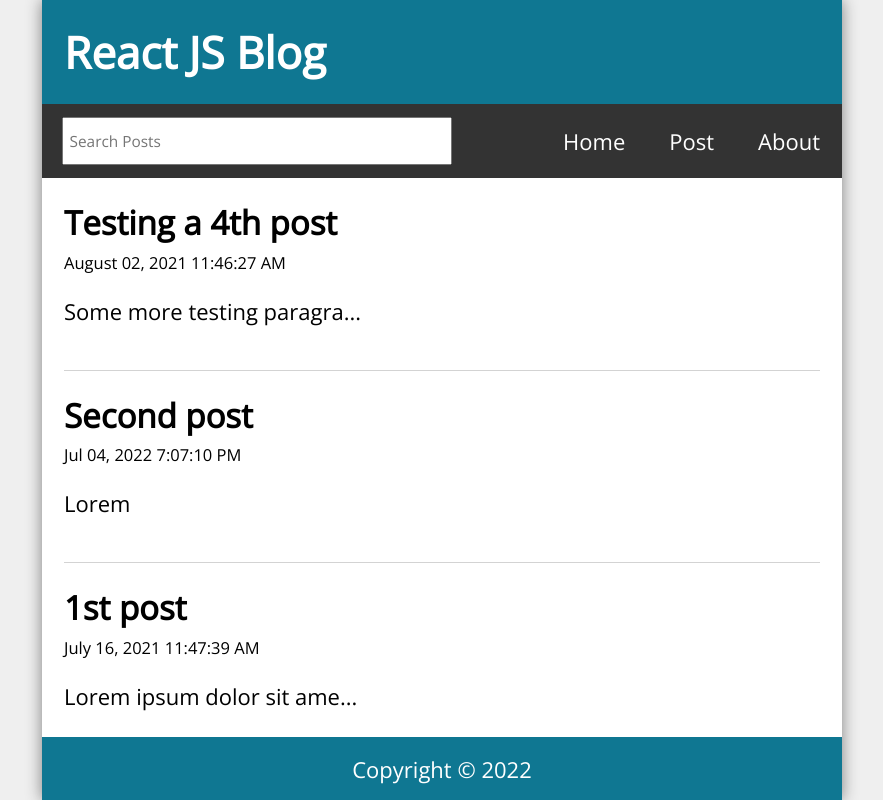
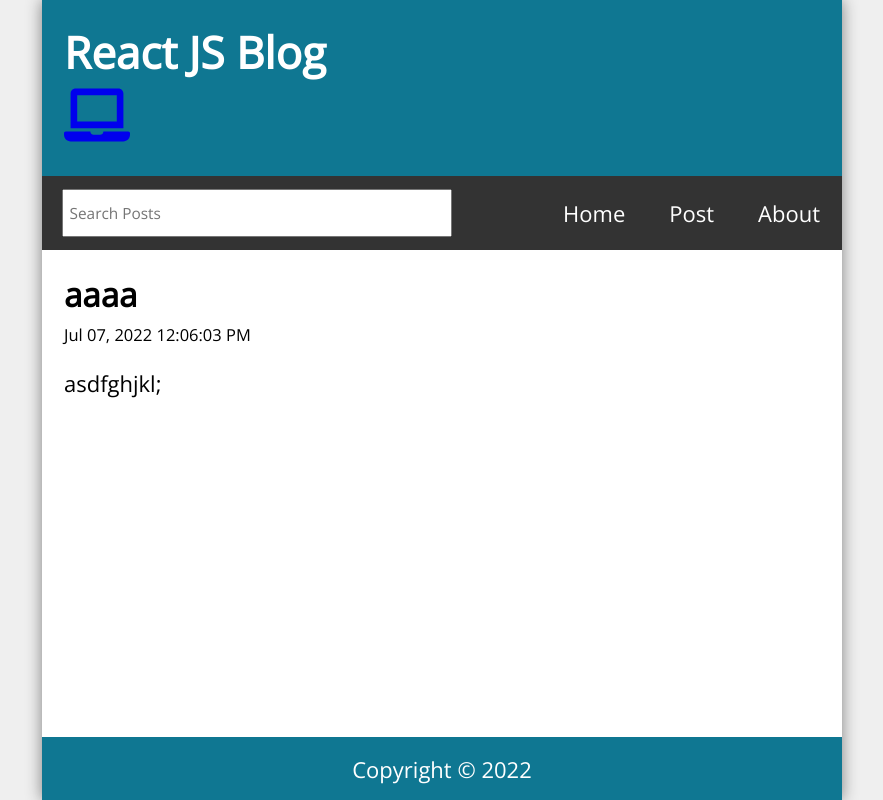
Before and after one commit to juleenek/Simple-Blog, a React (Create React App) app: page / in a window 1280 px wide. Shown: the whole page, without its empty margins (198-1081 px from the left). Built offline with nearby package versions, Linux system fonts and the light colour scheme; data requests are answered from the project's data file.

Commit message:
Custom Hooks

```diff
--- a/data/db.json
+++ b/data/db.json
@@ -2,21 +2,9 @@
   "posts": [
     {
       "id": 1,
-      "title": "1st post",
-      "datetime": "July 16, 2021 11:47:39 AM",
-      "body": "Lorem ipsum dolor sit amet, consectetur adipiscing elit, sed do eiusmod tempor incididunt ut labore et dolore magna aliqua. Ut enim ad minim veniam, quis nostrud exercitation ullamco laboris nisi ut aliquip ex ea commodo consequat. Duis aute irure dolor in reprehenderit in voluptate velit esse cillum dolore eu fugiat nulla pariatur. Excepteur sint occaecat cupidatat non proident, sunt in culpa qui officia deserunt mollit anim id est laborum."
-    },
-    {
-      "id": 2,
-      "title": "Second post",
-      "datetime": "Jul 04, 2022 7:07:10 PM",
-      "body": "Lorem"
-    },
-    {
-      "id": 4,
-      "title": "Testing a 4th post",
-      "datetime": "August 02, 2021 11:46:27 AM",
-      "body": "Some more testing paragraphs!"
+      "title": "aaaa",
+      "datetime": "Jul 07, 2022 12:06:03 PM",
+      "body": "asdfghjkl;"
     }
   ]
 }
--- a/package.json
+++ b/package.json
@@ -14,6 +14,7 @@
     "date-fns": "^2.28.0",
     "react": "^18.2.0",
     "react-dom": "^18.2.0",
+    "react-icons": "^4.4.0",
     "react-router-dom": "^6.3.0",
     "react-scripts": "5.0.1",
     "typescript": "^4.7.4",
--- a/src/App.tsx
+++ b/src/App.tsx
@@ -1,19 +1,21 @@
-import { Footer } from './Components/Main/Footer';
-import { Header } from './Components/Main/Header';
-import { Nav } from './Components/Main/Nav';
-import { NewPost } from './Components/Post/NewPost';
-import { PostPage } from './Components/Post/PostPage';
-import { About } from './Components/About';
-import { Home } from './Components/Home';
-import { Missing } from './Components/Missing';
-import { EditPost } from './Components/Post/EditPost';
+import { Footer } from './components/main/Footer';
+import { Header } from './components/main/Header';
+import { Nav } from './components/main/Nav';
+import { NewPost } from './components/post/NewPost';
+import { PostPage } from './components/post/PostPage';
+import { About } from './components/About';
+import { Home } from './components/Home';
+import { Missing } from './components/Missing';
+import { EditPost } from './components/post/EditPost';
 
 import { Route, Routes, useNavigate } from 'react-router-dom';
 import { useState, useEffect } from 'react';
 import { format } from 'date-fns';
 import api from './api/posts';
+import { useWindowSize } from './hooks/useWindowSize';
+import { useAxiosFetch } from './hooks/useAxiosFetch';
 
-import { PostType } from './Types/PostType';
+import { PostType } from './types/PostType';
 
 function App() {
   const [posts, setPosts] = useState([]);
@@ -24,18 +26,27 @@
   const [editTitle, setEditTitle] = useState('');
   const [editBody, setEditBody] = useState('');
   const navigate = useNavigate();
+  const { width } = useWindowSize();
+
+  const { data, fetchError, isLoading } = useAxiosFetch(
+    'http://localhost:3500/posts'
+  );
 
   useEffect(() => {
-    const fetchPosts = async () => {
-      try {
-        const response = await api.get('/posts');
-        setPosts(response.data);
-      } catch (error) {
-        console.log(`Error: ${(error as Error).message}`);
-      }
-    };
-    fetchPosts();
-  }, []);
+    setPosts(data);
+  }, [data]);
+
+  // useEffect(() => {
+  //   const fetchPosts = async () => {
+  //     try {
+  //       const response = await api.get('/posts');
+  //       setPosts(response.data);
+  //     } catch (error) {
+  //       console.log(`Error: ${(error as Error).message}`);
+  //     }
+  //   };
+  //   fetchPosts();
+  // }, []);
 
   useEffect(() => {
     const filteredResults: PostType[] = posts.filter(
@@ -93,10 +104,14 @@
 
   return (
     <div className='App'>
-      <Header title='React JS Blog' />
+      <Header title='React JS Blog' width={width} />
       <Nav search={search} setSearch={setSearch} />
       <Routes>
-        <Route path='/' element={<Home posts={searchResults} />} />
+        <Route path='/' element={<Home
+        posts={searchResults}
+        fetchError={fetchError}
+        isLoading = {isLoading}
+        />} />
         <Route
           path='/post'
           element={
--- a/src/Components/Feed.tsx
+++ b/src/Components/Feed.tsx
@@ -1,5 +1,5 @@
-import { Post } from './Post/Post';
-import { PostType } from '../Types/PostType';
+import { Post } from './post/Post';
+import { PostType } from '../types/PostType';
 
 type Props = {
   posts: PostType[];
--- a/src/Components/Home.tsx
+++ b/src/Components/Home.tsx
@@ -1,14 +1,28 @@
 import { Feed } from './Feed';
-import { PostType } from '../Types/PostType';
+import { PostType } from '../types/PostType';
 
 type Props = {
   posts: PostType[];
+  fetchError: string;
+  isLoading: boolean;
 };
 
-export const Home: React.FC<Props> = ({ posts }) => {
+export const Home: React.FC<Props> = ({ posts, fetchError, isLoading }) => {
   return (
     <main className='Home'>
-      {posts.length ? <Feed posts={posts} /> : <p>No posts to display.</p>}
+      {isLoading && <p className='statusMsg'>Loading posts....</p>}
+      {!isLoading && fetchError && (
+        <p className='statusMsg' style={{ color: 'red' }}>
+          {fetchError}
+        </p>
+      )}
+      {!isLoading &&
+        !fetchError &&
+        (posts.length ? (
+          <Feed posts={posts} />
+        ) : (
+          <p className='statusMsg'>No posts to display.</p>
+        ))}
     </main>
   );
 };
--- a/src/Components/Main/Header.tsx
+++ b/src/Components/Main/Header.tsx
@@ -1,14 +1,23 @@
 import { Link } from 'react-router-dom';
+import { FaLaptop, FaTabletAlt, FaMobileAlt } from 'react-icons/fa';
 
 type Props = {
   title: string;
+  width: number;
 };
 
-export const Header: React.FC<Props> = ({ title }) => {
+export const Header: React.FC<Props> = ({ title, width }) => {
   return (
     <header className='Header'>
       <Link to='/'>
         <h1>{title}</h1>
+        {width < 768 ? (
+          <FaMobileAlt />
+        ) : width < 992 ? (
+          <FaTabletAlt />
+        ) : (
+          <FaLaptop />
+        )}
       </Link>
     </header>
   );
--- a/src/Components/Post/EditPost.tsx
+++ b/src/Components/Post/EditPost.tsx
@@ -1,4 +1,4 @@
-import { PostType } from '../../Types/PostType';
+import { PostType } from '../../types/PostType';
 import { Link, useParams } from 'react-router-dom';
 import { useEffect } from 'react';
 
--- a/src/Components/Post/Post.tsx
+++ b/src/Components/Post/Post.tsx
@@ -1,4 +1,4 @@
-import { PostType } from '../../Types/PostType';
+import { PostType } from '../../types/PostType';
 import { Link } from 'react-router-dom';
 
 type Props = {
--- a/src/Components/Post/PostPage.tsx
+++ b/src/Components/Post/PostPage.tsx
@@ -1,5 +1,5 @@
 import { useParams, Link } from 'react-router-dom';
-import { PostType } from '../../Types/PostType';
+import { PostType } from '../../types/PostType';
 
 type Props = {
   posts: PostType[];
--- /dev/null
+++ b/src/hooks/useAxiosFetch.tsx
@@ -0,0 +1,41 @@
+import { useState, useEffect } from 'react';
+import axios from 'axios';
+
+export const useAxiosFetch = (dataUrl: string) => {
+  const [data, setData] = useState([]);
+  const [fetchError, setFetchError] = useState(null);
+  const [isLoading, setIsLoading] = useState(null);
+
+  useEffect(() => {
+    let isMounted = true;
+    const source = axios.CancelToken.source();
+    const fetchData = async (url: string) => {
+      setIsLoading(true);
+      try {
+        const response = await axios.get(url, {
+          cancelToken: source.token,
+        });
+        if (isMounted) {
+          setData(response.data);
+          setFetchError(null);
+        }
+      } catch (error) {
+        if (isMounted) {
+          setFetchError((error as Error).message);
+          setData([]);
+        }
+      } finally {
+        isMounted && setTimeout(() => setIsLoading(false), 1000);
+      }
+    };
+    fetchData(dataUrl);
+    const cleanUp = () => {
+      isMounted = false;
+      source.cancel();
+    };
+
+    return cleanUp;
+  }, [dataUrl]);
+
+  return { data, fetchError, isLoading };
+};
--- /dev/null
+++ b/src/hooks/useWindowSize.tsx
@@ -0,0 +1,23 @@
+import { useState, useEffect } from 'react';
+
+export const useWindowSize = () => {
+  const [windowSize, setWindowSize] = useState({
+    width: undefined,
+    height: undefined,
+  });
+
+  useEffect(() => {
+    const handleResize = () => {
+      setWindowSize({
+        width: window.innerWidth,
+        height: window.innerHeight,
+      });
+    };
+    handleResize();
+    window.addEventListener('resize', handleResize);
+
+    return () => window.removeEventListener('resize', handleResize);
+  }, []);
+
+  return windowSize;
+};
```
Also changed, not shown: src/index.css (line endings or trailing spaces), 1 other file (tests, documents, lock files or other folders).
